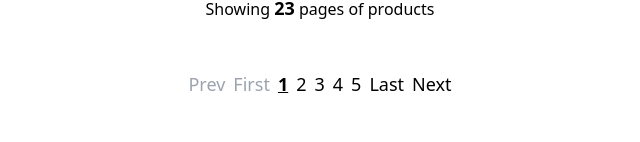
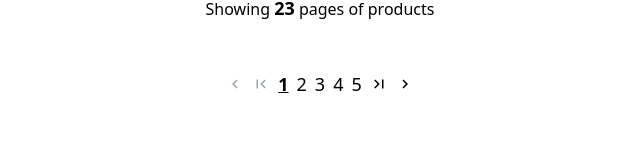
Before and after one commit to agonzalezf87/react-paginator, a React (Vite) app: page / in a window 1280 px wide. Shown: the part 158-300 px from the top of the page, without its empty margins (320-960 px from the left). Built offline with nearby package versions, Linux system fonts and the light colour scheme.

Commit message:
[feat]: react icons implementation for non number buttons.

```diff
--- a/package.json
+++ b/package.json
@@ -10,7 +10,8 @@
   },
   "dependencies": {
     "react": "^18.2.0",
-    "react-dom": "^18.2.0"
+    "react-dom": "^18.2.0",
+    "react-icons": "^4.7.1"
   },
   "devDependencies": {
     "@types/react": "^18.0.26",
--- a/src/containers/App.jsx
+++ b/src/containers/App.jsx
@@ -1,4 +1,5 @@
-import { useEffect, useState } from "react"
+import { useState } from "react"
+import { MdChevronLeft, MdChevronRight, MdFirstPage, MdLastPage } from 'react-icons/md'
 import products from '../helpers/products.json'
 
 const App = () => {
@@ -36,14 +37,20 @@ const App = () => {
 
   const handleCurrentPage = (ev) => {
     ev.preventDefault()
-    const keyVal = ev.target.firstChild.data
-    keyVal === 'First'
+    const keyVal = ev.target.id === 'first'
+      ? 'first'
+      : ev.target.id === 'last'
+      ? 'last' : ev.target.firstChild.data
+    ;
+
+    keyVal === 'first'
       ? setCurrentPage(1)
-      : keyVal === 'Last'
+      : keyVal === 'last'
       ? setCurrentPage(pages)
       : parseInt(keyVal) != currentPage
       ? setCurrentPage(parseInt(keyVal))
       : null
+    ;
   }
 
   return (
@@ -60,8 +67,12 @@ const App = () => {
             className={`hover:underline ${currentPage === 1 && 'cursor-default text-gray-400 hover:no-underline'}`}
             href="#"
             onClick={handlePrevPag}
-          >Prev</a></li>
-          <li><a className={`hover:underline ${currentPage === 1 && 'cursor-default text-gray-400 hover:no-underline'}`} href="#" onClick={handleCurrentPage}>First</a></li>
+          ><MdChevronLeft/></a></li>
+          <li><a
+            className={`hover:underline ${currentPage === 1 && 'cursor-default text-gray-400 hover:no-underline'}`}
+            id="first"
+            href="#"
+          ><MdFirstPage id="first" onClick={handleCurrentPage}/></a></li>
           {paginator.map(item => (
             pages > pagOffset
               ?
@@ -71,14 +82,17 @@ const App = () => {
           ))}
           {pages > pagOffset &&
             <>
-              <li><a className={`hover:underline ${currentPage === pages && 'cursor-default text-gray-400 hover:no-underline'}`} href="#" onClick={handleCurrentPage}>Last</a></li>
+              <li><a
+              className={`hover:underline ${currentPage === pages && 'cursor-default text-gray-400 hover:no-underline'}`}
+              href="#"
+            ><MdLastPage id="last" onClick={handleCurrentPage}/></a></li>
             </>
           }
           <li><a
             className={`hover:underline ${currentPage === pages && 'cursor-default text-gray-400 hover:no-underline'}`}
             href="#"
             onClick={handleNextPag}
-          >Next</a></li>
+          ><MdChevronRight/></a></li>
         </ul>
       </div>
     </>
```
Also changed, not shown: 1 other file (tests, documents, lock files or other folders).
